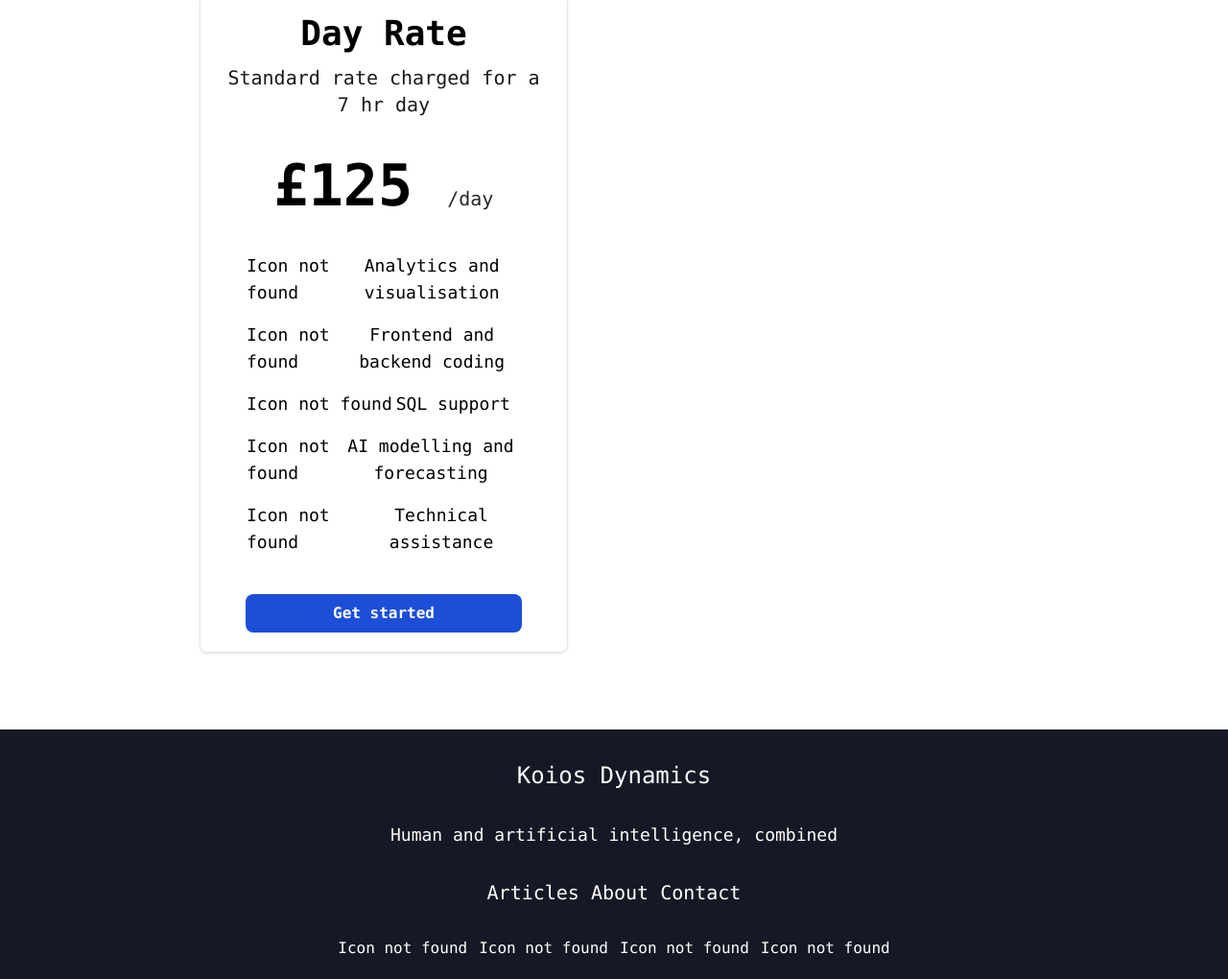
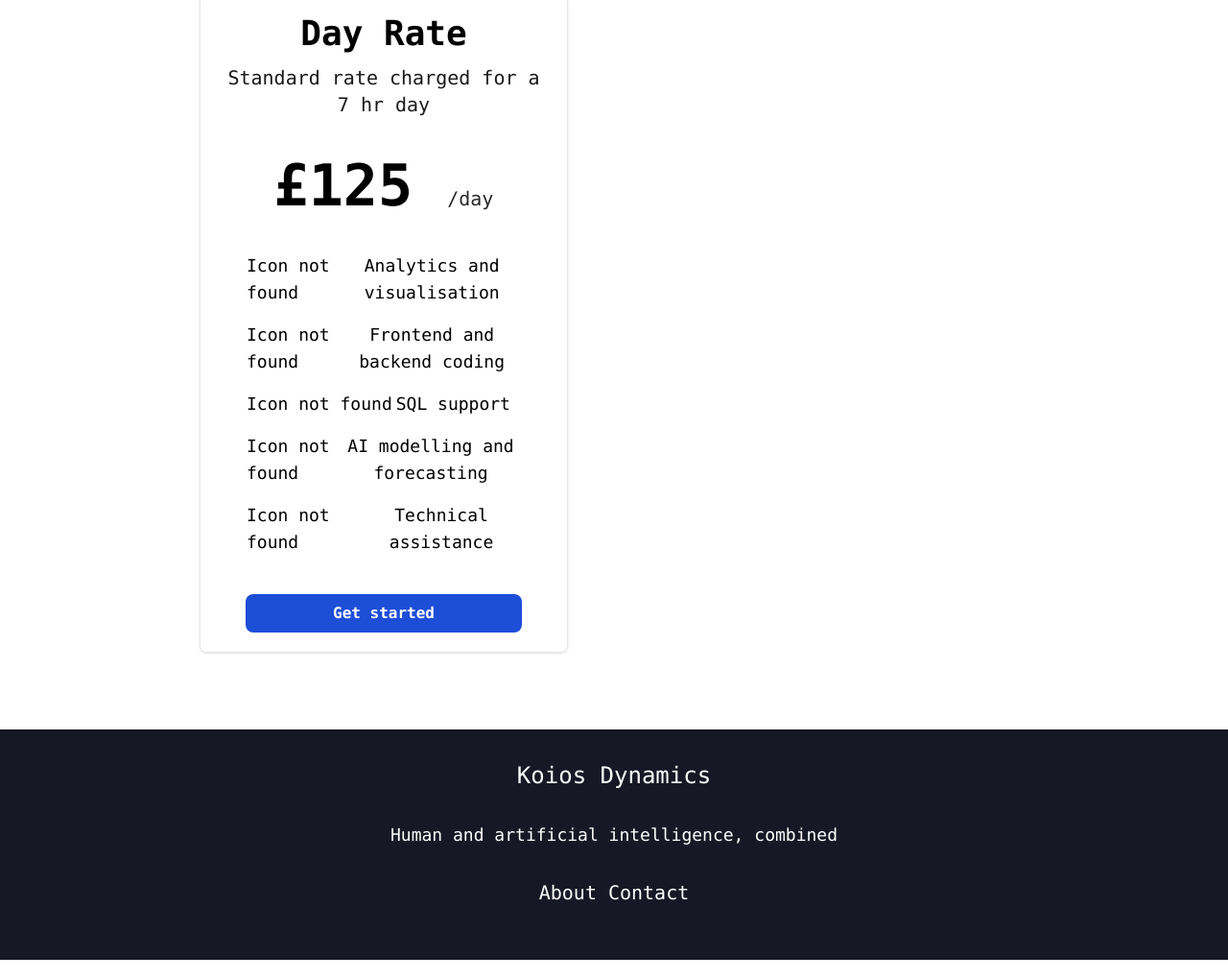
Before and after one commit to atp800/KoiosDynamics, an Astro site: page / in a window 1280 px wide. Shown: the part 3556-4576 px from the top of the page at 96% size. Built offline with nearby package versions, Linux system fonts and the light colour scheme; Astro itself is replaced by a stand-in of ours.

Commit message:
Removed more backgrounds from images, removed articles link from footer (temporary until blog is ready), removed soscial media links

```diff
--- a/src/data/about.json
+++ b/src/data/about.json
@@ -163,7 +163,6 @@
     "logo": "Koios Dynamics",
     "description": "Human and artificial intelligence, combined",
     "links": [
- 	  { "label": "Articles", "href": "articles" },
       { "label": "About", "href": "about" },
       { "label": "Contact", "href": "/" }
     ],
--- a/src/data/ai.json
+++ b/src/data/ai.json
@@ -163,7 +163,6 @@
     "logo": "Koios Dynamics",
     "description": "Human and artificial intelligence, combined",
     "links": [
- 	  { "label": "Articles", "href": "articles" },
       { "label": "About", "href": "about" },
       { "label": "Contact", "href": "/" }
     ],
--- a/src/data/analytics.json
+++ b/src/data/analytics.json
@@ -163,7 +163,6 @@
 	  "logo": "Koios Dynamics",
 	  "description": "Human and artificial intelligence, combined",
 	  "links": [
-		 { "label": "Articles", "href": "articles" },
 		{ "label": "About", "href": "about" },
 		{ "label": "Contact", "href": "/" }
 	  ],
--- a/src/data/coding.json
+++ b/src/data/coding.json
@@ -156,7 +156,6 @@
     "logo": "Koios Dynamics",
     "description": "Human and artificial intelligence, combined",
     "links": [
- 	  { "label": "Articles", "href": "articles" },
       { "label": "About", "href": "about" },
       { "label": "Contact", "href": "/" }
     ],
--- a/src/data/contact.json
+++ b/src/data/contact.json
@@ -163,7 +163,6 @@
     "logo": "Koios Dynamics",
     "description": "Human and artificial intelligence, combined",
     "links": [
-      { "label": "Articles", "href": "articles" },
       { "label": "About", "href": "about" },
       { "label": "Contact", "href": "/" }
     ],
--- a/src/data/landing.json
+++ b/src/data/landing.json
@@ -171,7 +171,6 @@
     "logo": "Koios Dynamics",
     "description": "Human and artificial intelligence, combined",
     "links": [
-      { "label": "Articles", "href": "articles" },
       { "label": "About", "href": "about" },
       { "label": "Contact", "href": "/" }
     ],
--- a/src/data/web.json
+++ b/src/data/web.json
@@ -163,7 +163,6 @@
     "logo": "Koios Dynamics",
     "description": "Human and artificial intelligence, combined",
     "links": [
- 	  { "label": "Articles", "href": "articles" },
       { "label": "About", "href": "about" },
       { "label": "Contact", "href": "/" }
     ],
--- a/src/sections/Footer.astro
+++ b/src/sections/Footer.astro
@@ -1,7 +1,6 @@
 ---
 import Action from "@/components/Action.astro";
-import Icon from "@/components/Icon.astro";
-import type { FooterData, Icon as IconType } from "@/config/landing.interface";
+import type { FooterData } from "@/config/landing.interface";
 
 interface Props {
   data: FooterData;
@@ -34,7 +33,8 @@
       ))
     }
   </section>
-  <section class="mb-5 flex flex-row flex-wrap justify-center gap-x-3">
+  <br>
+  <!-- <section class="mb-5 flex flex-row flex-wrap justify-center gap-x-3">
     {
       data.socials.map((social) => (
         <Action as="a" type="icon" href={social.href} title={social.icon}>
@@ -42,5 +42,5 @@
         </Action>
       ))
     }
-  </section>
+  </section> -->
 </footer>
```
Also changed, not shown: public/graphic_presentation.jpg, public/graphic_running.jpg.
